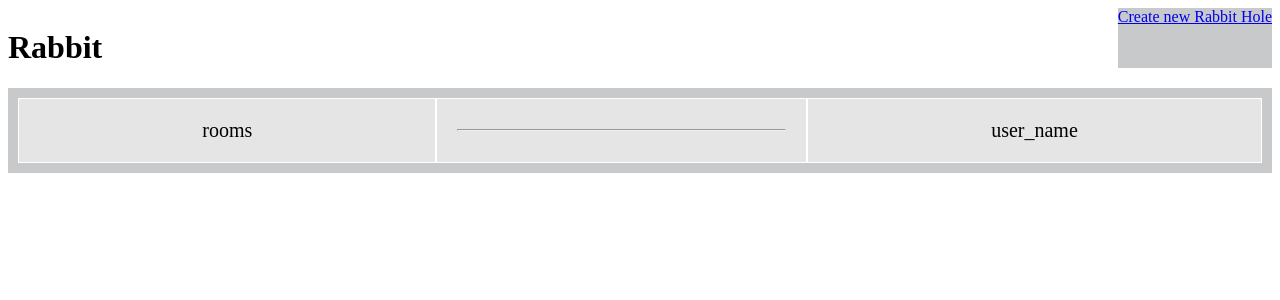
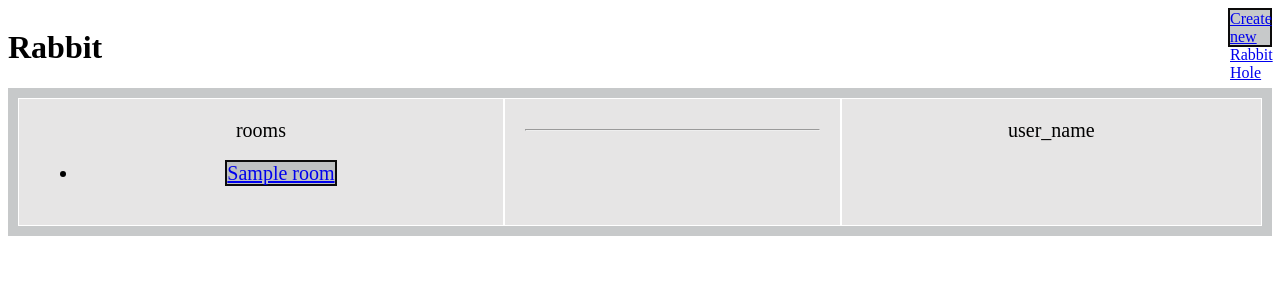
Before and after one commit to SalehOH/Rabbit, a Django app: page / in a window 1280 px wide. Shown: the top 300 px of the page. Run offline with Django 4.2, Linux system fonts and the light colour scheme; tables that the repository leaves empty hold one stand-in row (values such as "Sample post").

Commit message:
join_room have been implemented

```diff
--- a/Rabbit/settings.py
+++ b/Rabbit/settings.py
@@ -146,8 +146,8 @@ LOGIN_REDIRECT_URL = 'home'
 #allauth config
 SITE_ID = 1
 SOCIALACCOUNT_AUTO_SIGNUP = False
-ACCOUNT_EMAIL_VERIFICATION = 'mandatory'
-ACCOUNT_EMAIL_REQUIRED = True
+#ACCOUNT_EMAIL_VERIFICATION = 'mandatory'
+#ACCOUNT_EMAIL_REQUIRED = True
 ACCOUNT_PRESERVE_USERNAME_CASING = False
 ACCOUNT_SESSION_REMEMBER = True
 ACCOUNT_USERNAME_MIN_LENGTH = 5
--- a/RabbitHole/urls.py
+++ b/RabbitHole/urls.py
@@ -6,7 +6,7 @@ urlpatterns = [
     #path('u/<username>/', views.user, name='user_page'),
     path('create-room/', views.create_room, name='create_room'),
     path('r/<room_name>/', views.room, name='room'),
-    #path('<room_name>/<user_id>/join/', views.join_room, name='join_room'),
+    path('<room_name>/<user_id>/join/', views.join_room, name='join_room'),
     #path('<room_name>/create-post/', views.create_post, name='create_post'),
     #path('<room_name>/<post_id>/<post_slug>/', views.post, name='post'),
     #path('<room_name>/<post_id>/<post_slug>/create-reply/', views.create_reply, name='create_reply'),
--- a/RabbitHole/views.py
+++ b/RabbitHole/views.py
@@ -49,3 +49,18 @@ def create_room(request):
         form = RoomForm()
 
     return render(request, 'RabbitHole/create.html', {'form': form,})
+
+@login_required
+def join_room(request, room_name, user_id):
+    room = get_object_or_404(Room, name=room_name)
+    user = get_object_or_404(User, id=user_id)
+    if room:
+        if room.creator.id == user_id or user in room.participants.all():
+            return redirect('room', room_name=room_name)
+
+        else:
+            room.participants.add(user)
+            messages.success(request, f"You have joined '{room_name}'!")
+            return redirect('room', room_name=room_name)
+    else:
+        redirect('home')
--- a/static/RabbitHole/css/main.css
+++ b/static/RabbitHole/css/main.css
@@ -22,8 +22,10 @@ img{
     border-radius: 50%;
 }
 a{
-   border: 2px rgb(12, 11, 11);
+   border: 2px solid rgb(12, 11, 11);
    background-color: #afb2b4b2;
    justify-content: center;
    margin-bottom: 20px;
+   width: 40px;
+   height: 35px;
 }
--- a/templates/RabbitHole/index.html
+++ b/templates/RabbitHole/index.html
@@ -11,6 +11,13 @@
 <div class="grid-container">
   <div class="grid-item">
     <div>rooms</div>
+    {% if rooms %}
+        <ul>
+            {% for room in rooms %}
+                <li><a href="{% url 'room' room_name=room.name%}">{{room.name}}</a></li>
+            {% endfor %}
+        </ul>
+    {% endif %}
   </div>
   <div class="grid-item">
     {% if posts %}
```
